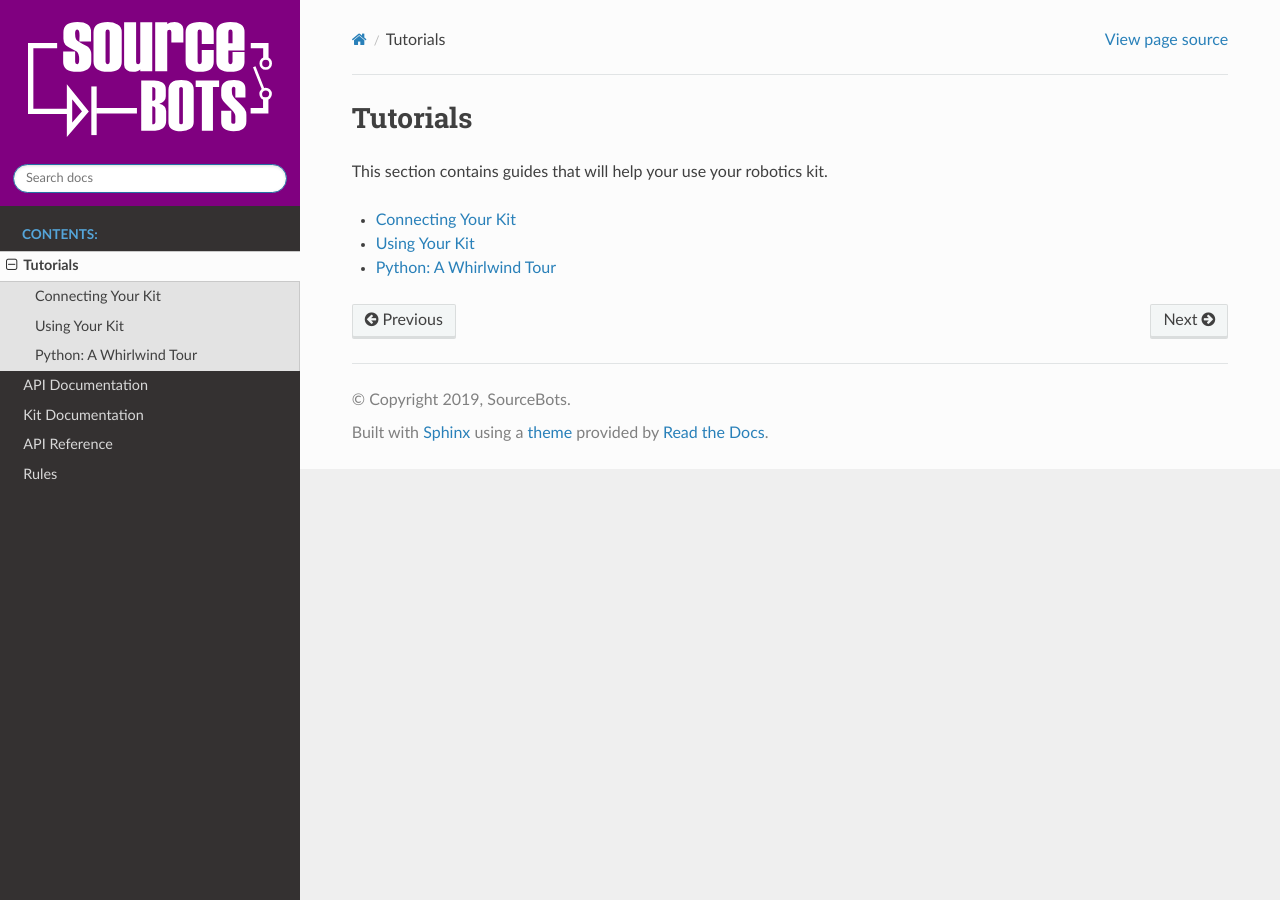
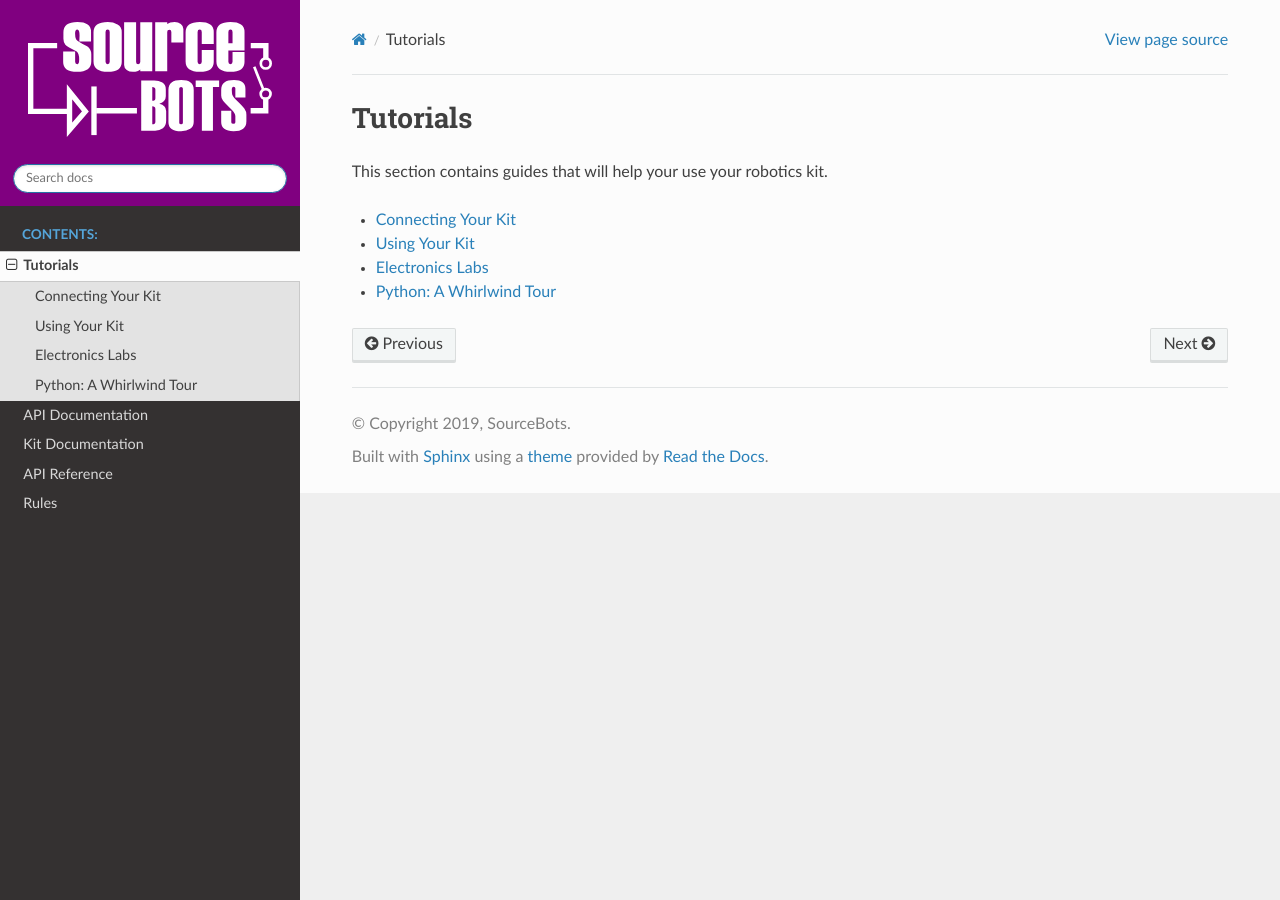
Before and after one commit to sourcebots/sbot, a Sphinx documentation site: the page built from docs/source/tutorials/index.rst, in a window 1280 px wide. Built offline with Sphinx 7.4.7 and the Read the Docs theme 2.0.0, drawn with Linux system fonts in a browser that asks for light colours.

Commit message:
Add link to elec labs

```diff
--- /dev/null
+++ b/docs/source/tutorials/electronics-labs.rst
@@ -0,0 +1,4 @@
+Electronics Labs
+================
+
+The Electronics Labs can be downloaded here: :download:`Electronics Labs <https://67-143632744-gh.circle-artifacts.com/0/electronics.pdf>`.
--- a/docs/source/tutorials/index.rst
+++ b/docs/source/tutorials/index.rst
@@ -8,4 +8,5 @@ This section contains guides that will help your use your robotics kit.
 
    connecting-your-kit
    using-your-kit
+   electronics-labs
    python-whirlwind-tour
```
